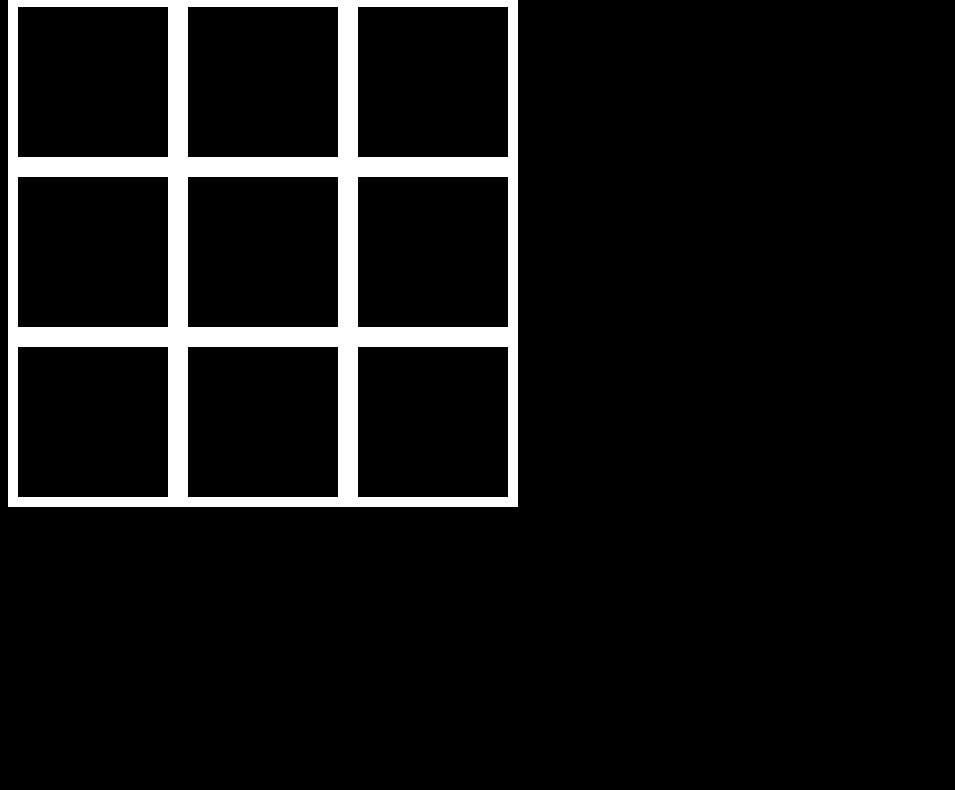
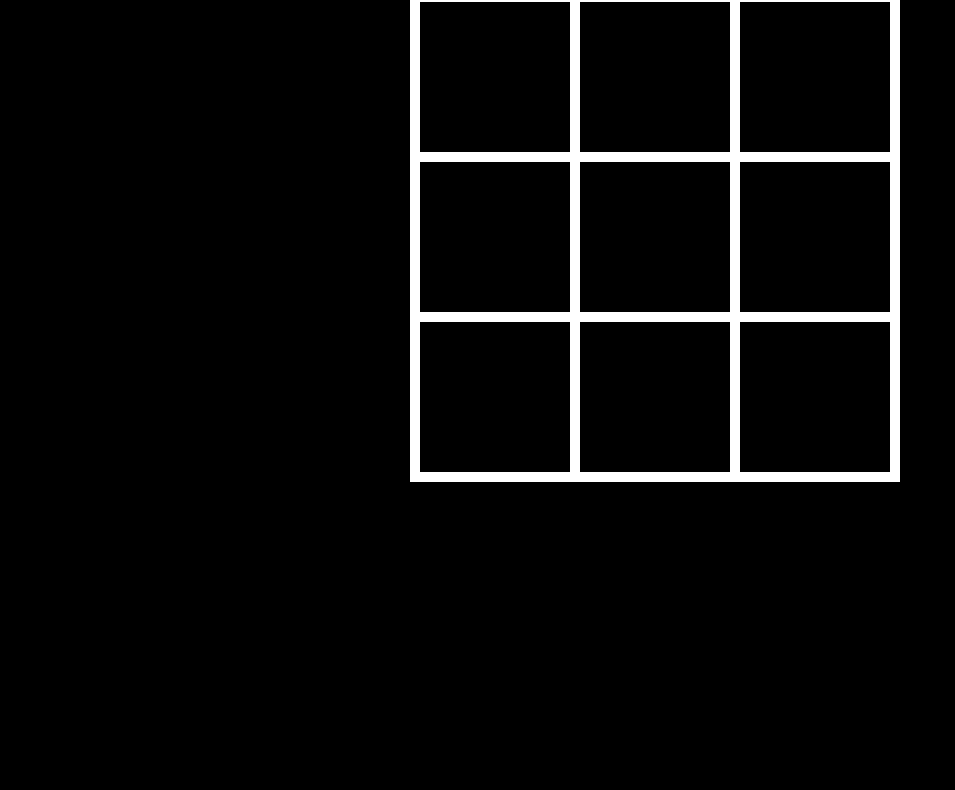
Before and after one commit to samjwu/TicTacToe, a plain HTML site: page index.html in a window 1280 px wide. Shown: the part 160-950 px from the top of the page, without its empty margins (0-955 px from the left). Drawn offline with Linux system fonts and the light colour scheme.

Commit message:
fixed box overlap

```diff
--- a/css/style.css
+++ b/css/style.css
@@ -27,9 +27,9 @@ h1 {
 .board {
     height: 510px;
     width: 510px;
+    margin: auto;
 }
 
-/*TODO: fix boxes*/
 .box {
     height: 170px;
     width: 170px;
@@ -40,10 +40,11 @@ h1 {
     https://www.w3schools.com/cssref/css3_pr_box-sizing.asp
     https://css-tricks.com/box-sizing/
     */
-    box-sizing: content-box;
+    box-sizing: border-box;
     -webkit-box-sizing: border-box;
     -moz-box-sizing: border-box;
-
+    /*https://www.sitepoint.com/community/t/overlapping-borders-for-side-by-side-divs/1681/5*/
+    margin: -5px;
 }
 
 .controller {
```
